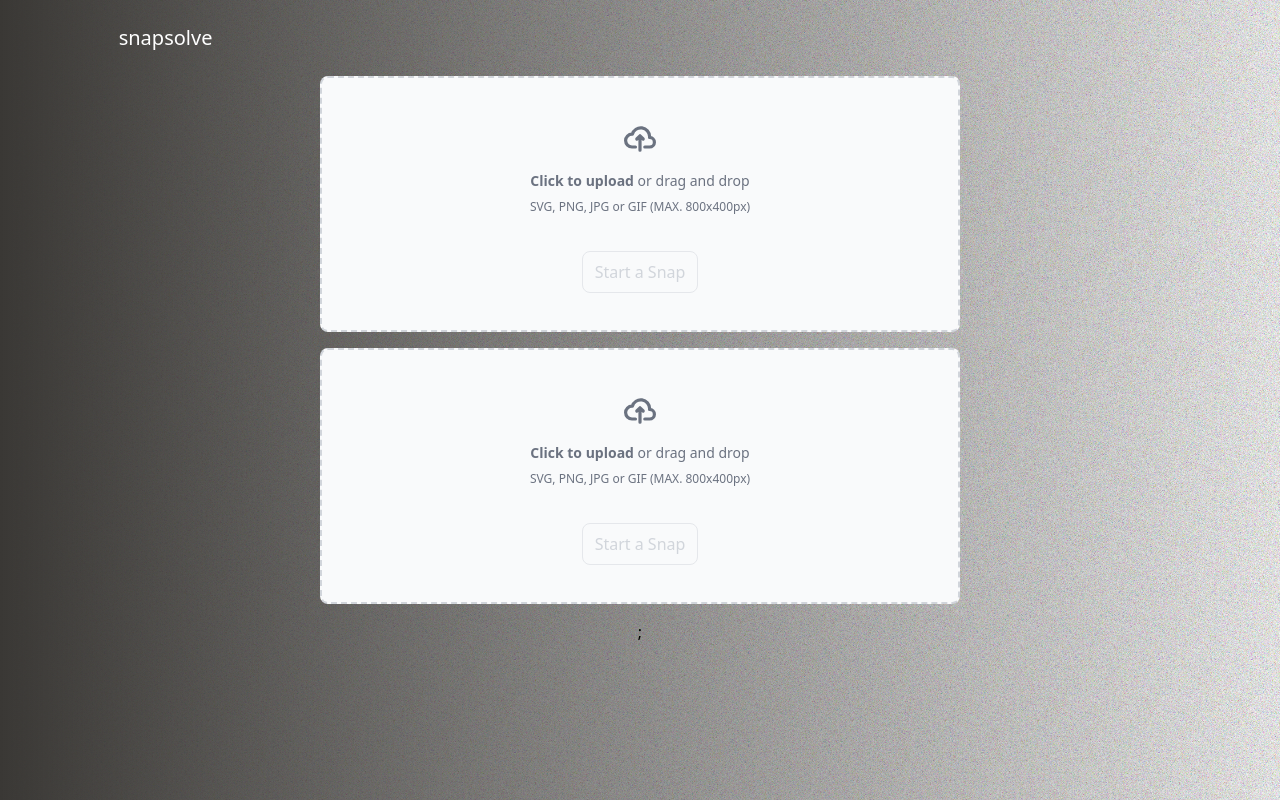
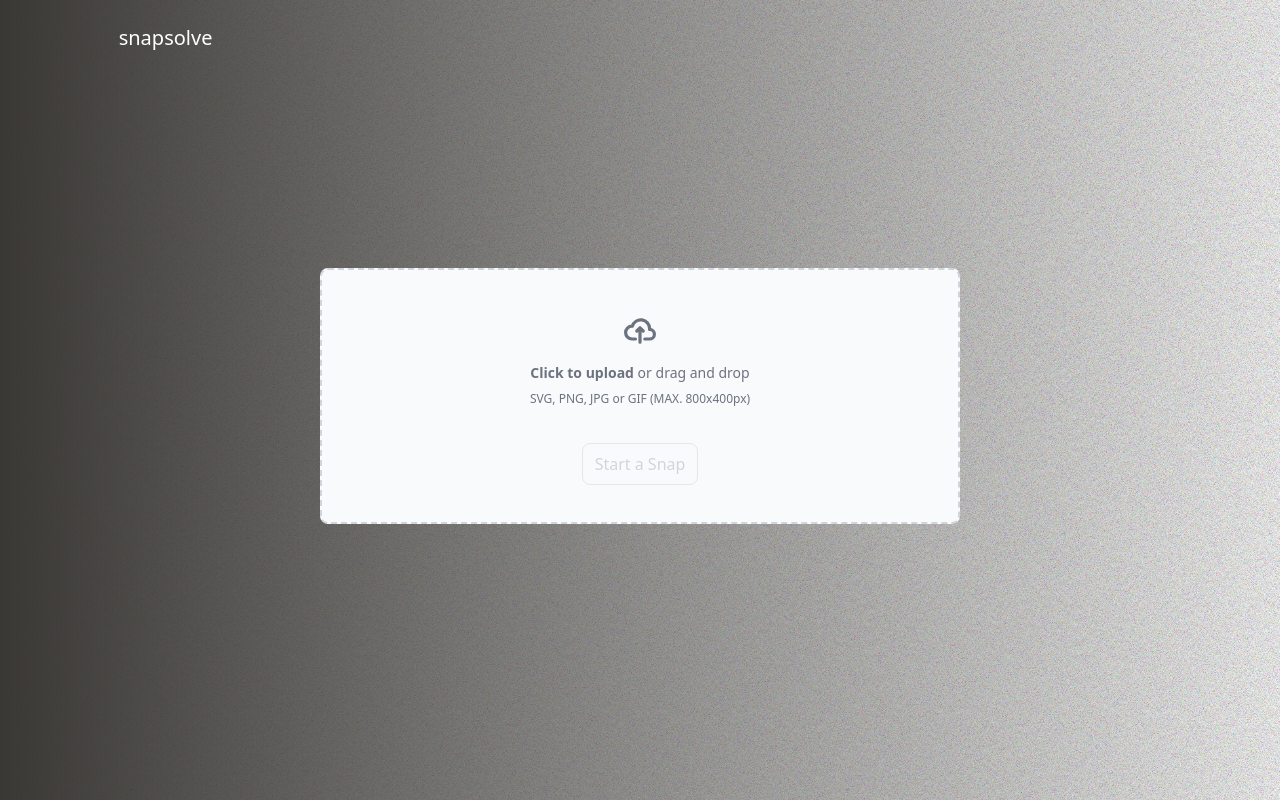
Before and after one commit to sanjesh17/snap-solve, a React (Create React App) app: page /chat in a window 1280 px wide. Built offline with nearby package versions, Linux system fonts and the light colour scheme; a web font is replaced by a local one.

Commit message:
Fixed Convo Image Height and Styles

```diff
--- a/src/components/Conversation.js
+++ b/src/components/Conversation.js
@@ -15,8 +15,8 @@ const Conversation = (props) => {
   };
 
   return (
-    <div className="grid place-content-center">
-      <div className="px-36 py-12 w-[1000px]">
+    <div className="grid place-content-center col-span-3">
+      <div className="py-12 w-[700px]">
         <div className="bg-slate-50 p-4 rounded-lg border border-[#ccc]">
           <div
             className="bg-orange-300 w-max-[490px] px-3 py-2 mb-4"
--- a/src/components/Home.js
+++ b/src/components/Home.js
@@ -8,7 +8,7 @@ const Home = () => {
       className="grid overflow-y-hidden"
       style={{ gridTemplateColumns: "60% 40%" }}
     >
-      <div className="flex justify-center flex-col h-[89vh] font-play text-white pl-10">
+      <div className="flex justify-center mx-[5.8rem] flex-col h-[89vh] font-play text-white pl-10">
         <h1 className="text-[80px]">Snap, Upload, Chat</h1>
         <h3 className="text-[30px]">Your Visuals, Our AI, Endless Insights.</h3>
         <Link to="/chat">
--- a/src/components/ImageUpload.js
+++ b/src/components/ImageUpload.js
@@ -28,7 +28,7 @@ const ImageUpload = () => {
       alert("Please select an image.");
       return;
     }
-    setFormSubmitted(true); // for uploading image
+    setFormSubmitted(true);
   };
 
   const createResponse = async (e) => {
@@ -73,7 +73,7 @@ const ImageUpload = () => {
   };
 
   return (
-    <div className="grid place-items-center gap-4">
+    <div className="grid place-items-center gap-4 h-[80vh]">
       {!formSubmitted && (
         <>
           <>
@@ -126,66 +126,20 @@ const ImageUpload = () => {
           </>
         </>
       )}
-      {!formSubmitted && (
-        <div className="flex items-center justify-center w-2/4">
-          <label
-            htmlFor="dropzone-file"
-            className="flex flex-col items-center justify-center w-full h-64 border-2 border-gray-300 border-dashed rounded-lg cursor-pointer bg-gray-50 dark:hover:bg-gray-800 dark:bg-gray-700 hover:bg-gray-100 dark:border-gray-600 dark:hover:border-gray-500 dark:hover:bg-gray-600"
-          >
-            <div className="flex flex-col items-center justify-center pt-5 pb-6">
-              <svg
-                className="w-8 h-8 mb-4 text-gray-500 dark:text-gray-400"
-                aria-hidden="true"
-                xmlns="http://www.w3.org/2000/svg"
-                fill="none"
-                viewBox="0 0 20 16"
-              >
-                <path
-                  stroke="currentColor"
-                  strokeLinecap="round"
-                  strokeLinejoin="round"
-                  strokeWidth={2}
-                  d="M13 13h3a3 3 0 0 0 0-6h-.025A5.56 5.56 0 0 0 16 6.5 5.5 5.5 0 0 0 5.207 5.021C5.137 5.017 5.071 5 5 5a4 4 0 0 0 0 8h2.167M10 15V6m0 0L8 8m2-2 2 2"
-                />
-              </svg>
-              <p className="mb-2 text-sm text-gray-500 dark:text-gray-400">
-                <span className="font-semibold">Click to upload</span> or drag
-                and drop
-              </p>
-              <p className="text-xs text-gray-500 dark:text-gray-400">
-                SVG, PNG, JPG or GIF (MAX. 800x400px)
-              </p>
+      {formSubmitted && (
+        <div className="bg-zinc-900 w-5/6 rounded-2xl shadow-xl">
+          <div className="w-full grid grid-cols-5 px-3 py-3 relative">
+            <div className="col-span-2 grid place-content-center">
+              <img src={previewImg} className="max-h-80" />
             </div>
-            <input
-              id="dropzone-file"
-              className="hidden"
-              type="file"
-              onChange={handleFileChange}
-              accept="image/*"
-              required
+
+            <Conversation
+              setPrompt={setPrompt}
+              createResponse={createResponse}
+              userPrompts={userPrompts}
+              aiPrompts={aiPrompts}
             />
-            {file && <span className="text-gray-300">{file.name}</span>}
-            <button
-              onClick={handleSubmit}
-              className="text-gray-300 my-3 border px-3 py-2 rounded-lg hover:bg-gray-400 hover:text-white"
-            >
-              Start a Snap
-            </button>
-          </label>
-        </div>
-      )}
-      ;
-      {formSubmitted && (
-        <div className="w-full">
-          <div className="grid place-items-center">
-            <img src={previewImg} />
           </div>
-          <Conversation
-            setPrompt={setPrompt}
-            createResponse={createResponse}
-            userPrompts={userPrompts}
-            aiPrompts={aiPrompts}
-          />
         </div>
       )}
       {/* {result && (
```
